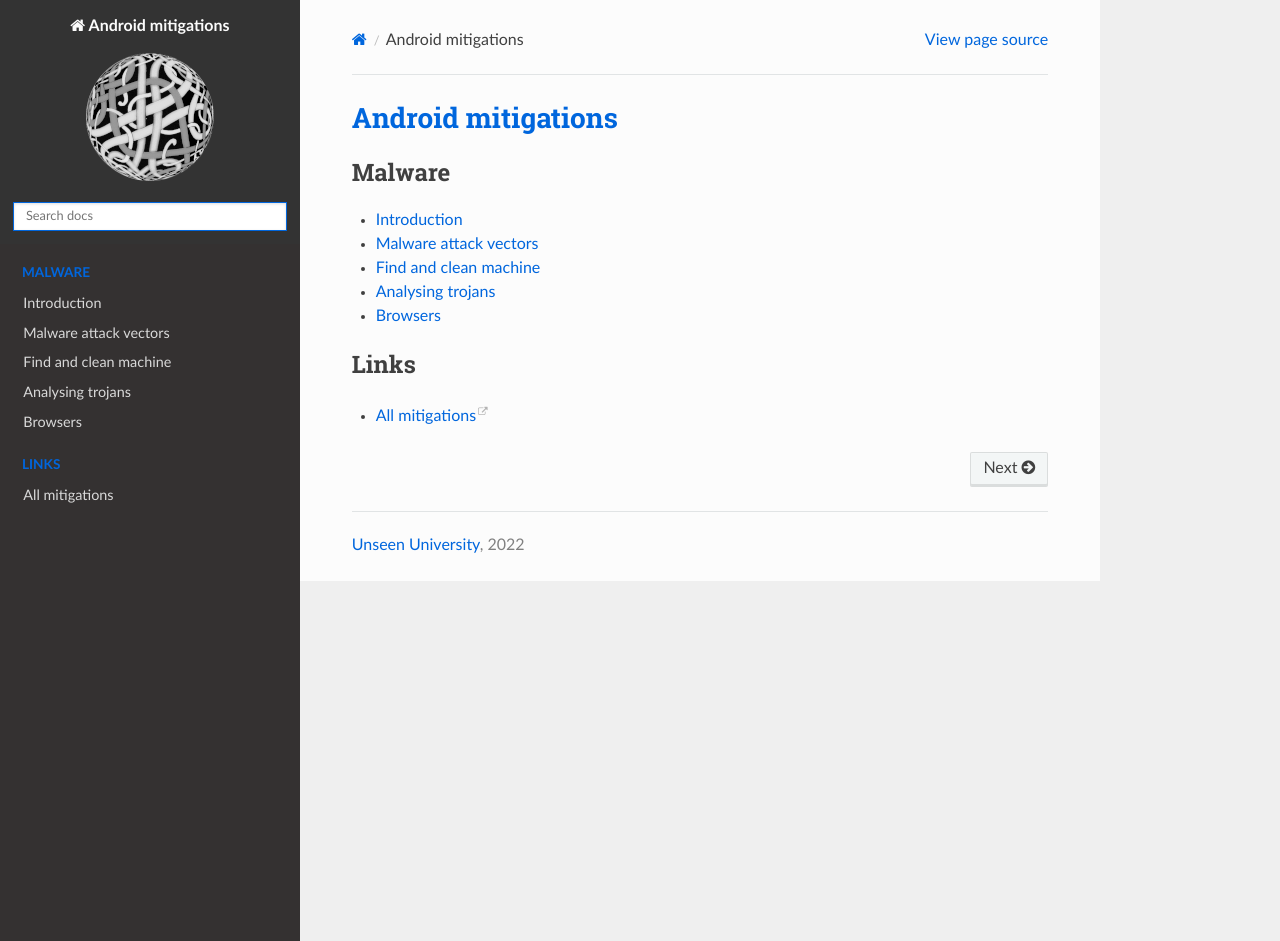
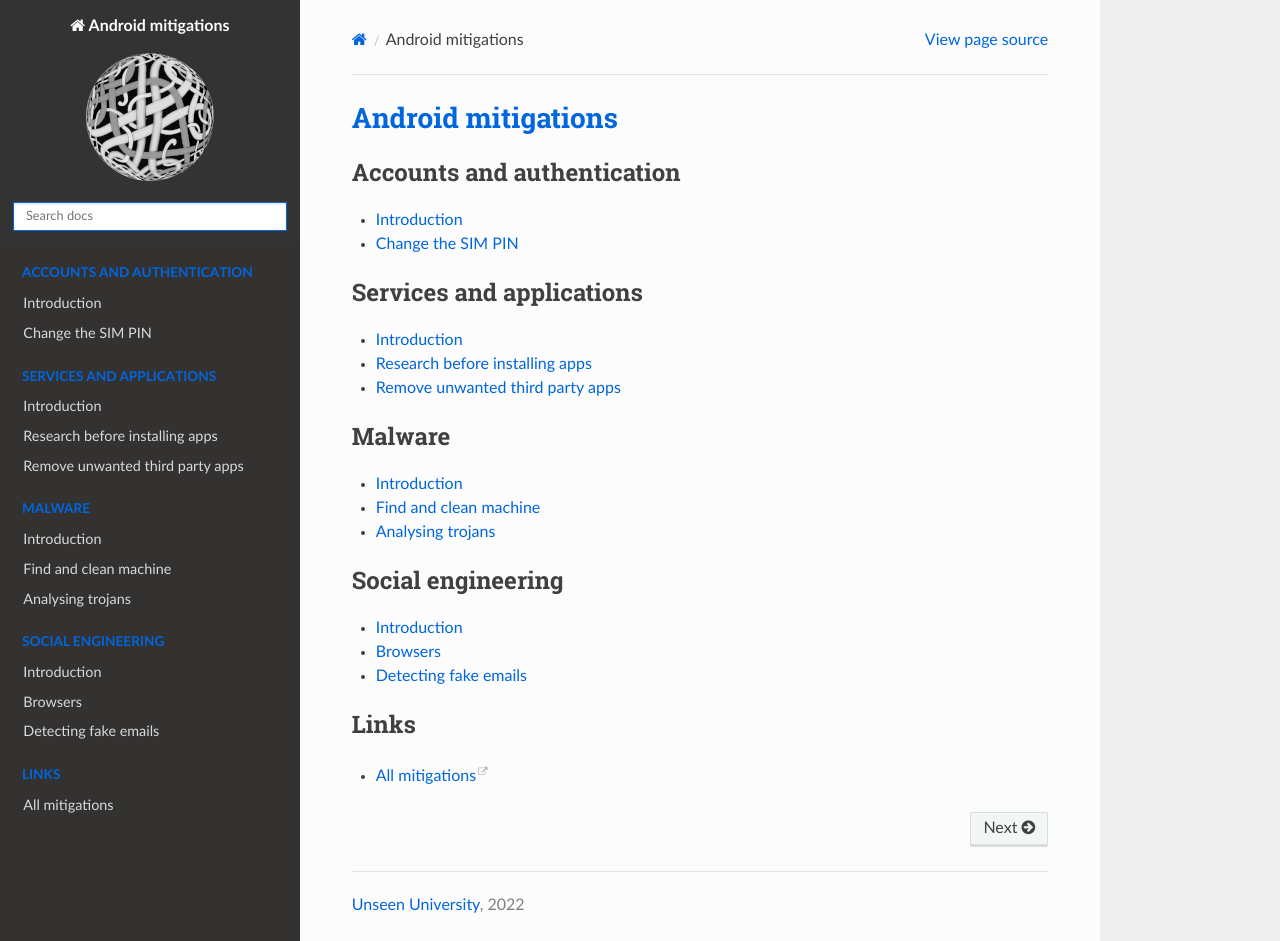
Before and after one commit to tymyrddin/android-mitigations, a Sphinx documentation site: the page built from source/index.rst, in a window 1280 px wide and 941 px high. Built offline with Sphinx 7.4.7 and the Read the Docs theme 2.0.0, drawn with Linux system fonts in a browser that asks for light colours.

```diff
--- /dev/null
+++ b/source/docs/authentication/README.md
@@ -0,0 +1,3 @@
+# Introduction
+
+* [Change the SIM PIN](sim-pin.md)
--- /dev/null
+++ b/source/docs/authentication/sim-pin.md
@@ -0,0 +1,13 @@
+# Change the SIM PIN
+
+The SIM card PIN code is meant to protect your data against unauthorised access. Each SIM you insert into a smartphone
+has a PIN code that you need to enter in order to activate the card. Some mobile providers use standard PIN codes, like
+0000 or 1234, for all their SIM cards, while others generate unique PIN codes for each SIM. Whatever the case, it is
+safer to change the default SIM PIN code to one of your choosing.
+
+
+
+If you do not and the phone gets stolen, thieves can change the SIM and put it in another unlocked phone.
+And with the SIM in another phone they can request an SMS code for resetting the password to all your accounts,
+including iCloud, Facebook, Instagram, Twitter, etc. Even with two-factor authentication enabled, they can use this
+method to get the code and access your accounts.
--- /dev/null
+++ b/source/docs/services/README.md
@@ -0,0 +1,4 @@
+# Introduction
+
+* [Research each app thorougly before installing](research.md)
+* [Remove unwanted third party apps](uap.md)
--- /dev/null
+++ b/source/docs/services/research.md
@@ -0,0 +1,12 @@
+# Research before installing apps
+
+* Search for the app name on Google Play Store. If there are multiple apps with similar names and icons, most of them
+are probably fake ones.
+* Tap the developer name, and it will show you all the apps published by the developer alongside user ratings.
+* Genuine developers usually write informative descriptions alongside high-quality screenshots of their app’s interface.
+* Look at the number of downloads.
+* Take a close look at the permissions the app is asking for. If they’re unrelated to the app’s function or what it
+claims to do, it could be fake or malicious. Unwanted in any case.
+* Search the internet for more information on the app.
+* Scan with an online virusscanner that accepts url's before installing.
+* If you decide to install an untrusted app, block internet access for the app.
--- /dev/null
+++ b/source/docs/services/uap.md
@@ -0,0 +1,17 @@
+# Remove unwanted third party apps
+
+* Everything typed on the Android smartphone goes through the keyboard. This means the keyboard has access to
+those passwords, private emails, documents, and SMS messages typed on your phone. It can even see your credit card
+information. The perfect Trojan Horse.
+* The Joker family is capable of executing arbitrary code and surreptitiously subscribing victims to paid services. It is a gift
+that keeps giving. Remove Poco Launcher, 4K Pro Camera and Heart Emoji Stickers.
+* YouToon – AI Cartoon Effect and Pista – Cartoon Photo Effect (same code base) steal data that attackers use to hack into Facebook accounts.
+* ...
+
+The Google App Store is riddled with bad actors. Keep yourself informed and [research each app thorougly before installing](research.md).
+
+## Articles
+
+* [Go spy, GO! Popular app with 200M+ users crosses the red line ](https://adguard.com/en/blog/go-spy-go-popular-android-keyboard-from-china-crosses-the-red-line.html)
+* [Suspicious mobile transactions from Android Keyboard app ai.type](https://www.upstreamsystems.com/secure-d-uncovers-suspicious-mobile-transactions-from-android-keyboard-app-ai-type-generating-non-human-clicks-and-making-unwanted-purchases/)
+* [Android Malware Bypasses 2FA And Targets Telegram, Gmail Passwords](https://threatpost.com/android-2fa-telegram-gmail/159384/)
--- /dev/null
+++ b/source/docs/social-engineering/check-mail.md
@@ -0,0 +1,6 @@
+# Detecting fake emails
+
+* Look closely at the ‘from’ field.
+* Verify message source.
+* Check the reply email.
+* Reply and wait for the result.
--- a/source/index.rst
+++ b/source/index.rst
@@ -1,5 +1,23 @@
 Android mitigations
 ================================================
+
+.. toctree::
+   :glob:
+   :maxdepth: 1
+   :includehidden:
+   :caption: Accounts and authentication
+
+   docs/authentication/README.md
+   docs/authentication/*
+
+.. toctree::
+   :glob:
+   :maxdepth: 1
+   :includehidden:
+   :caption: Services and applications
+
+   docs/services/README.md
+   docs/services/*
 
 .. toctree::
    :glob:
@@ -8,10 +26,17 @@ Android mitigations
    :caption: Malware
 
    docs/malware/README.md
-   docs/malware/attack-vectors.md
    docs/malware/clean-machine.md
    docs/malware/analysing-trojans.md
-   docs/malware/browsers.md
+
+.. toctree::
+   :glob:
+   :maxdepth: 1
+   :includehidden:
+   :caption: Social engineering
+
+   docs/social-engineering/README.md
+   docs/social-engineering/*
 
 .. toctree::
    :caption: Links
```
Also changed, not shown: source/docs/social-engineering/README.md (renamed from source/docs/malware/attack-vectors.md, +9 -4 lines), source/docs/social-engineering/browsers.md (renamed from source/docs/malware/browsers.md).
